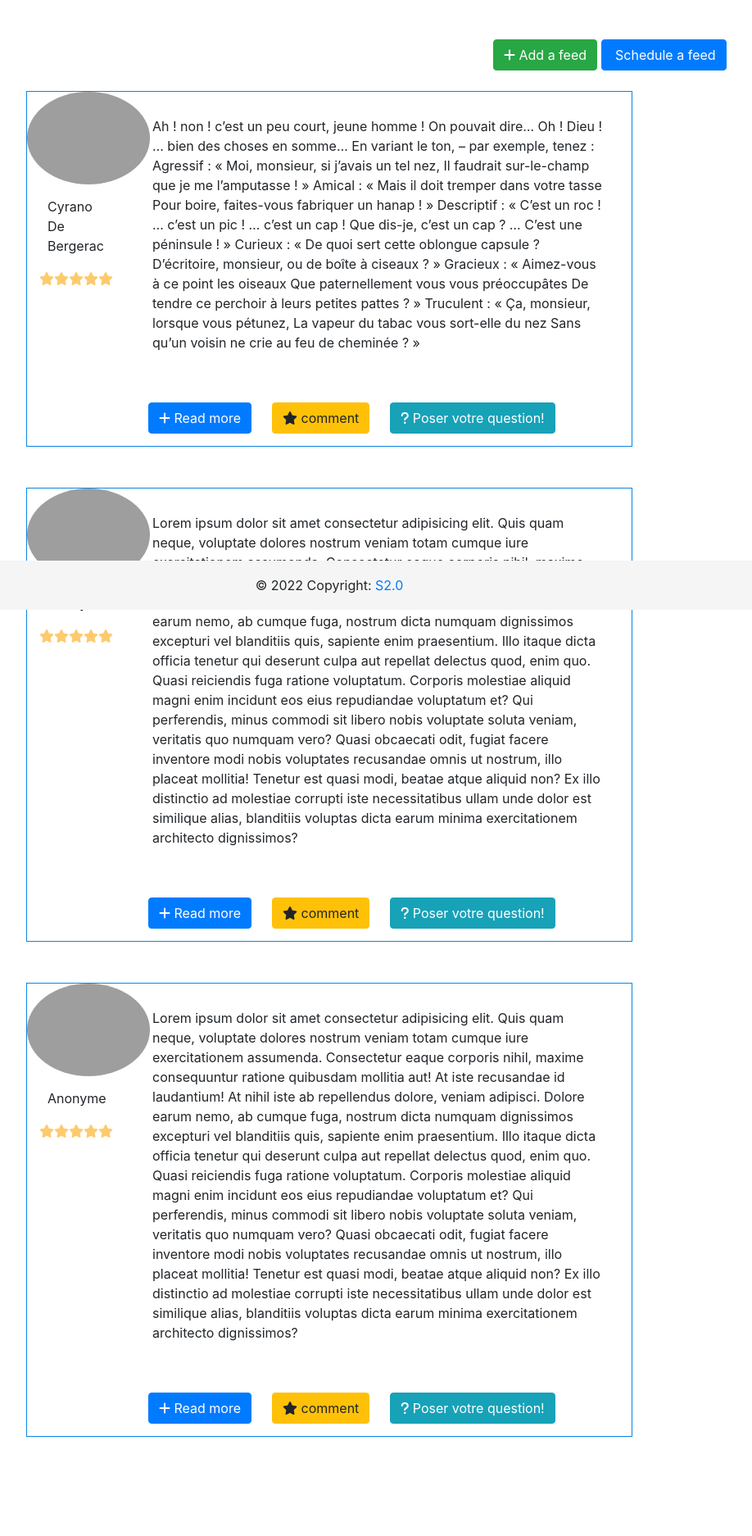
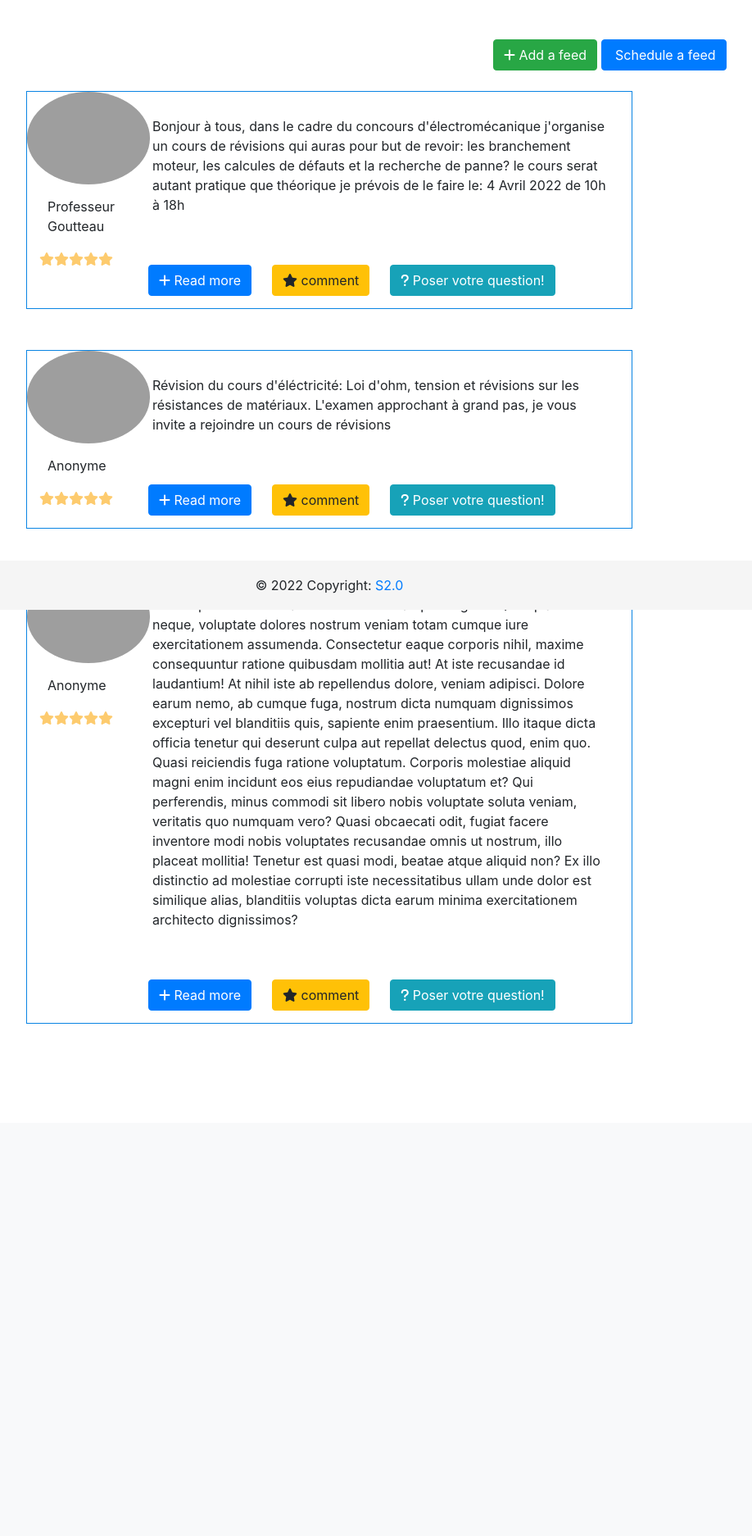
Before and after one commit to Alyovano/odoo-hackathon, a Flask app: page / in a window 1280 px wide. Shown: the part 56-1930 px from the top of the page at 82% size, without its empty margins (238-1156 px from the left). After the commit the page ends 1305 px from the top, so only its background shows below. Run offline with Flask 2, Linux system fonts and the light colour scheme; some libraries are stand-ins or nearby versions; grey boxes are pictures that could not be loaded.

Commit message:
qzhbfmqsdnc

```diff
--- a/templates/home.html
+++ b/templates/home.html
@@ -37,7 +37,7 @@
               />
             </div>
             <div class="row">
-              <p style="margin: 15px 25px;">Cyrano De Bergerac</p>
+              <p style="margin: 15px 25px;">Professeur Goutteau</p>
             </div>
             <div class="row" style="margin: 5px auto">
               <i
@@ -69,22 +69,7 @@
           </div>
           <div class="col-md-10">
             <div class="row" style="margin: 25px auto; padding: 5px 15px">
-              <p>
-                Ah ! non ! c’est un peu court, jeune homme ! On pouvait dire… Oh
-                ! Dieu ! … bien des choses en somme… En variant le ton, – par
-                exemple, tenez : Agressif : « Moi, monsieur, si j’avais un tel
-                nez, Il faudrait sur-le-champ que je me l’amputasse ! » Amical :
-                « Mais il doit tremper dans votre tasse Pour boire, faites-vous
-                fabriquer un hanap ! » Descriptif : « C’est un roc ! … c’est un
-                pic ! … c’est un cap ! Que dis-je, c’est un cap ? … C’est une
-                péninsule ! » Curieux : « De quoi sert cette oblongue capsule ?
-                D’écritoire, monsieur, ou de boîte à ciseaux ? » Gracieux : «
-                Aimez-vous à ce point les oiseaux Que paternellement vous vous
-                préoccupâtes De tendre ce perchoir à leurs petites pattes ? »
-                Truculent : « Ça, monsieur, lorsque vous pétunez, La vapeur du
-                tabac vous sort-elle du nez Sans qu’un voisin ne crie au feu de
-                cheminée ? »
-              </p>
+              <p>Bonjour à tous, dans le cadre du concours d'électromécanique j'organise un cours de révisions qui auras pour but de revoir: les branchement moteur, les calcules de défauts et la recherche de panne? le cours serat autant pratique que théorique je prévois de le faire le: 4 Avril 2022 de 10h à 18h</p>
             </div>
             <div class="row" style="padding: 15px 25px">
               <a href="#" class="btn btn-primary" style="margin-right: 25px"
@@ -147,25 +132,10 @@
           <div class="col-md-10">
             <div class="row" style="margin: 25px auto; padding: 5px 15px">
               <p>
-                Lorem ipsum dolor sit amet consectetur adipisicing elit. Quis
-                quam neque, voluptate dolores nostrum veniam totam cumque iure
-                exercitationem assumenda. Consectetur eaque corporis nihil,
-                maxime consequuntur ratione quibusdam mollitia aut! At iste
-                recusandae id laudantium! At nihil iste ab repellendus dolore,
-                veniam adipisci. Dolore earum nemo, ab cumque fuga, nostrum
-                dicta numquam dignissimos excepturi vel blanditiis quis,
-                sapiente enim praesentium. Illo itaque dicta officia tenetur qui
-                deserunt culpa aut repellat delectus quod, enim quo. Quasi
-                reiciendis fuga ratione voluptatum. Corporis molestiae aliquid
-                magni enim incidunt eos eius repudiandae voluptatum et? Qui
-                perferendis, minus commodi sit libero nobis voluptate soluta
-                veniam, veritatis quo numquam vero? Quasi obcaecati odit, fugiat
-                facere inventore modi nobis voluptates recusandae omnis ut
-                nostrum, illo placeat mollitia! Tenetur est quasi modi, beatae
-                atque aliquid non? Ex illo distinctio ad molestiae corrupti iste
-                necessitatibus ullam unde dolor est similique alias, blanditiis
-                voluptas dicta earum minima exercitationem architecto
-                dignissimos?
+                Révision du cours d'éléctricité:
+                Loi d'ohm, tension et révisions sur les résistances de matériaux.
+
+                L'examen approchant à grand pas, je vous invite a rejoindre un cours de révisions
               </p>
             </div>
             <div class="row" style="padding: 15px 25px">
```
